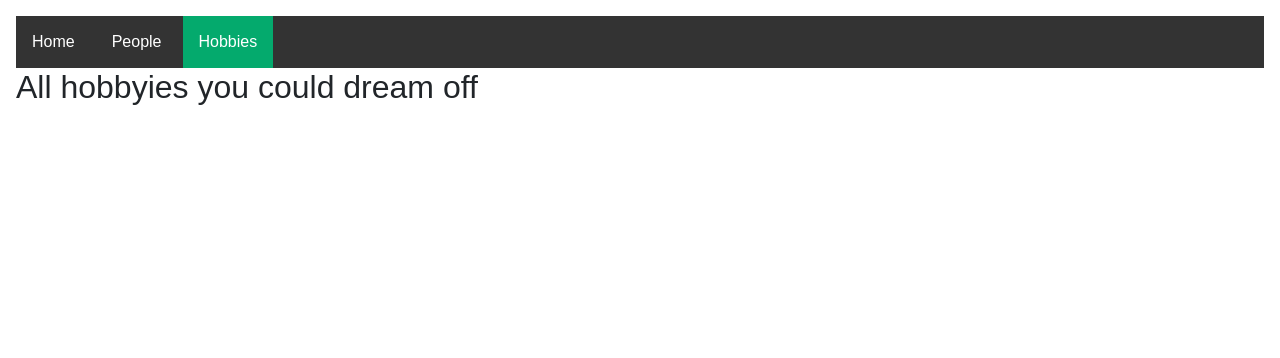
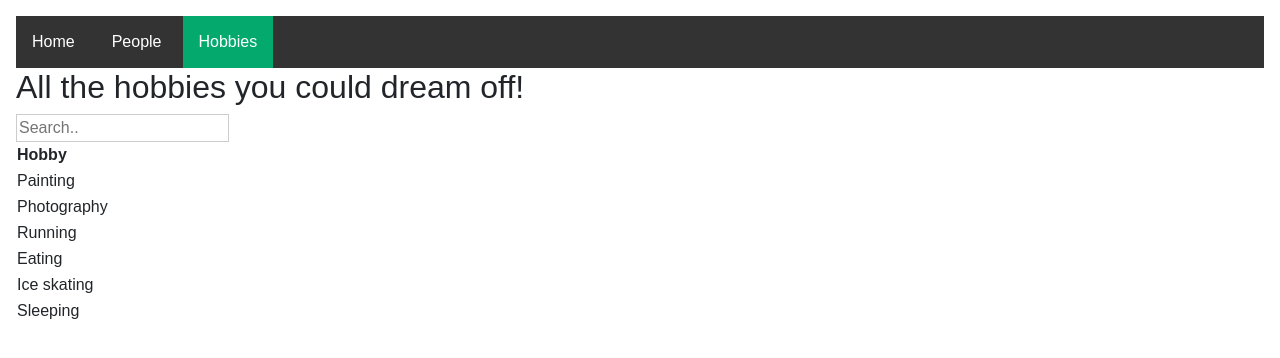
Before and after one commit to isabelPatulski/krak-frontend, a plain HTML site: page index.html in a window 1280 px wide. Both pictures are taken after a click on the link "Hobbies". Drawn offline with nearby package versions, Linux system fonts and the light colour scheme.

Commit message:
Merge with hobby

```diff
--- a/index.html
+++ b/index.html
@@ -62,6 +62,7 @@
       </ul>
     <div id="content"></div>
   </div>
+  </div>
 </body>
 
 </html>
@@ -108,7 +109,7 @@
     <h1>Add person</h1>
     <form>
       <input id="input-firstname" placeholder="First name" required />
-      <input id="input-firstname" placeholder="Fast name" required />
+      <input id="input-lastname" placeholder="Last name" required />
       <input id="input-Email" type="email" placeholder="Email" required />
       <input id="input-Phone" type="tel" pattern="[0-9]{2}-[0-9]{2}-[0-9]{2}-[0-9]{2}" required placeholder="Phone number" />
       <br>
@@ -129,7 +130,25 @@
 </template>
 
 <template data-id="page-hobby">
-  <h2>All hobbyies you could dream off</h2>
+  <html lang="en">
+  <head>
+    <meta charset="UTF-8">
+    <title>Build a table</title>
+  </head>
+  <body>
+  <h2>All the hobbies you could dream off!</h2>
+  <div class="search-container">
+    <form>
+      <input id="hobby-search" type="text" placeholder="Search..">
+      <!-- <button id="btn-search-hobby" type="button" ><img src="./images/outline_search_black_24dp.png" alt="search" style="height: 1em; width: 1em;"> </button> -->
+    </form>
+  </div>
+  <table id="hobby-table" >
+
+  </table>
+  </body>
+
+  </html>
   </template>
 
 <template data-id="page-addPerson">
```
